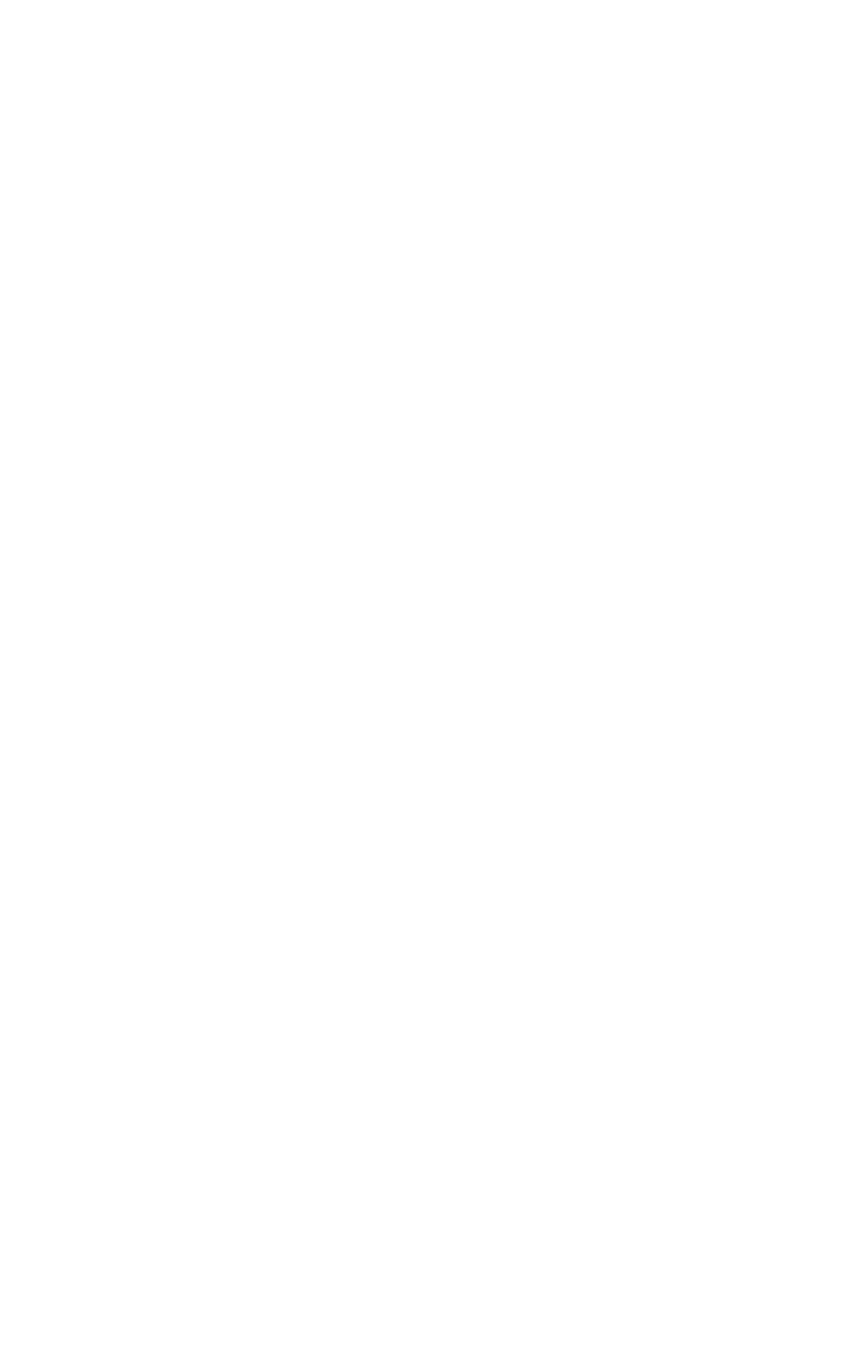
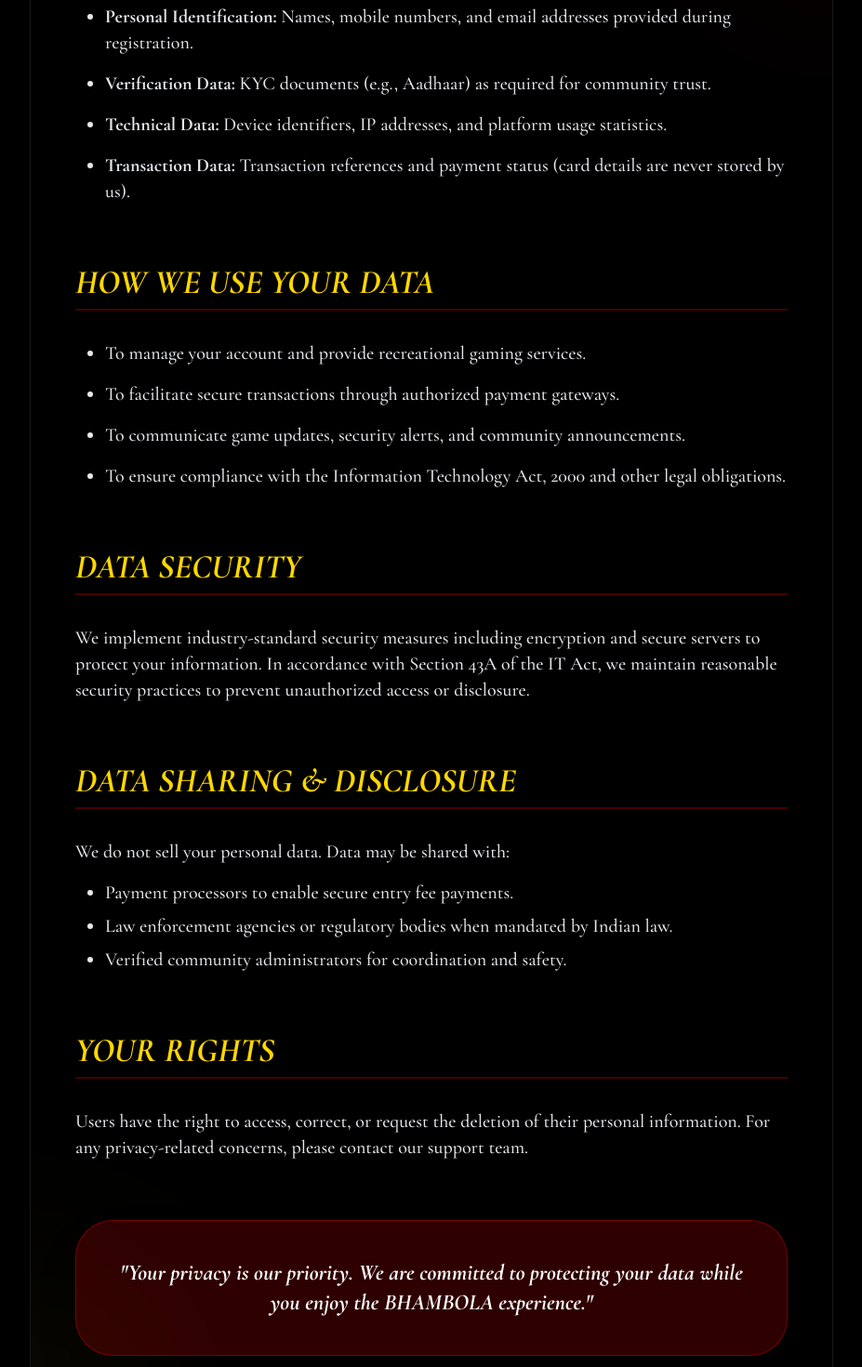
Before and after one commit to allamnishanthreddy/BHAMBOLA_landing, a React (Vite) app: page /privacy in a window 1280 px wide. Before the commit this address had no page. Shown: the part 520-1990 px from the top of the page at 93% size, without its empty margins (176-1103 px from the left). Before the commit the page ends 800 px from the top, so only its background shows below. Built offline with nearby package versions, Linux system fonts and the light colour scheme; a web font is replaced by a local one.

Commit message:
feat: add dedicated Privacy Policy page and update footer link

```diff
--- a/src/App.jsx
+++ b/src/App.jsx
@@ -22,6 +22,7 @@ import TermsPage from './pages/TermsPage';
 import GameRulesPage from './pages/GameRulesPage';
 import LegalPolicyPage from './pages/LegalPolicyPage';
 import AboutUsPage from './pages/AboutUsPage';
+import PrivacyPolicyPage from './pages/PrivacyPolicyPage';
 import ScrollToTop from './components/ScrollToTop';
 
 function SocialLoginHandler() {
@@ -77,6 +78,7 @@ function App() {
             <Route path="/rules" element={<GameRulesPage />} />
             <Route path="/legal-policy" element={<LegalPolicyPage />} />
             <Route path="/about" element={<AboutUsPage />} />
+            <Route path="/privacy" element={<PrivacyPolicyPage />} />
           </Routes>
         </Router>
       </LanguageProvider>
--- a/src/components/Footer.jsx
+++ b/src/components/Footer.jsx
@@ -37,7 +37,7 @@ const Footer = () => {
                     <div className="space-y-4">
                         <h4 className="text-lg font-black text-bhambola-gold font-['Cinzel'] tracking-widest uppercase italic">{t.legal_title}</h4>
                         <ul className="space-y-2 text-gray-400 text-sm font-['Cinzel'] font-bold">
-                            <li><Link to="/terms" className="hover:text-white uppercase tracking-wider">{t.privacy}</Link></li>
+                            <li><Link to="/privacy" className="hover:text-white uppercase tracking-wider">{t.privacy}</Link></li>
                             <li><Link to="/legal-policy" className="hover:text-white uppercase tracking-wider">{t.legal}</Link></li>
                             <li><Link to="/faqs" className="hover:text-white uppercase tracking-wider">FAQs</Link></li>
                             <li><Link to="/about" className="hover:text-white uppercase tracking-wider">{t.about}</Link></li>
--- /dev/null
+++ b/src/pages/PrivacyPolicyPage.jsx
@@ -0,0 +1,70 @@
+import React from 'react';
+import LegalLayout from '../components/LegalLayout';
+
+const PrivacyPolicyPage = () => {
+    return (
+        <LegalLayout
+            title="Privacy Policy"
+            subtitle="Last updated: 04 March 2026"
+        >
+            <div className="space-y-16 text-gray-200">
+                <section>
+                    <h2 className="text-3xl md:text-4xl font-black text-bhambola-gold uppercase italic mb-8 border-b-2 border-bhambola-red/30 pb-2">Information We Collect</h2>
+                    <ul className="list-disc pl-8 space-y-4 text-lg md:text-xl leading-relaxed font-medium">
+                        <li><strong>Personal Identification:</strong> Names, mobile numbers, and email addresses provided during registration.</li>
+                        <li><strong>Verification Data:</strong> KYC documents (e.g., Aadhaar) as required for community trust.</li>
+                        <li><strong>Technical Data:</strong> Device identifiers, IP addresses, and platform usage statistics.</li>
+                        <li><strong>Transaction Data:</strong> Transaction references and payment status (card details are never stored by us).</li>
+                    </ul>
+                </section>
+
+                <section>
+                    <h2 className="text-3xl md:text-4xl font-black text-bhambola-gold uppercase italic mb-8 border-b-2 border-bhambola-red/30 pb-2">How We Use Your Data</h2>
+                    <ul className="list-disc pl-8 space-y-4 text-lg md:text-xl leading-relaxed font-medium">
+                        <li>To manage your account and provide recreational gaming services.</li>
+                        <li>To facilitate secure transactions through authorized payment gateways.</li>
+                        <li>To communicate game updates, security alerts, and community announcements.</li>
+                        <li>To ensure compliance with the Information Technology Act, 2000 and other legal obligations.</li>
+                    </ul>
+                </section>
+
+                <section>
+                    <h2 className="text-3xl md:text-4xl font-black text-bhambola-gold uppercase italic mb-8 border-b-2 border-bhambola-red/30 pb-2">Data Security</h2>
+                    <p className="text-lg md:text-xl leading-relaxed font-medium">
+                        We implement industry-standard security measures including encryption and secure servers to protect your information.
+                        In accordance with Section 43A of the IT Act, we maintain reasonable security practices to prevent unauthorized access
+                        or disclosure.
+                    </p>
+                </section>
+
+                <section>
+                    <h2 className="text-3xl md:text-4xl font-black text-bhambola-gold uppercase italic mb-8 border-b-2 border-bhambola-red/30 pb-2">Data Sharing & Disclosure</h2>
+                    <p className="text-lg md:text-xl leading-relaxed font-medium">
+                        We do not sell your personal data. Data may be shared with:
+                    </p>
+                    <ul className="list-disc pl-8 mt-4 space-y-2 text-lg md:text-xl font-medium">
+                        <li>Payment processors to enable secure entry fee payments.</li>
+                        <li>Law enforcement agencies or regulatory bodies when mandated by Indian law.</li>
+                        <li>Verified community administrators for coordination and safety.</li>
+                    </ul>
+                </section>
+
+                <section>
+                    <h2 className="text-3xl md:text-4xl font-black text-bhambola-gold uppercase italic mb-8 border-b-2 border-bhambola-red/30 pb-2">Your Rights</h2>
+                    <p className="text-lg md:text-xl leading-relaxed font-medium">
+                        Users have the right to access, correct, or request the deletion of their personal information.
+                        For any privacy-related concerns, please contact our support team.
+                    </p>
+                </section>
+
+                <div className="p-10 rounded-[2.5rem] bg-bhambola-red/20 border border-bhambola-red/40 text-center italic shadow-2xl">
+                    <p className="text-xl md:text-2xl font-black text-white leading-relaxed">
+                        "Your privacy is our priority. We are committed to protecting your data while you enjoy the BHAMBOLA experience."
+                    </p>
+                </div>
+            </div>
+        </LegalLayout>
+    );
+};
+
+export default PrivacyPolicyPage;
```
